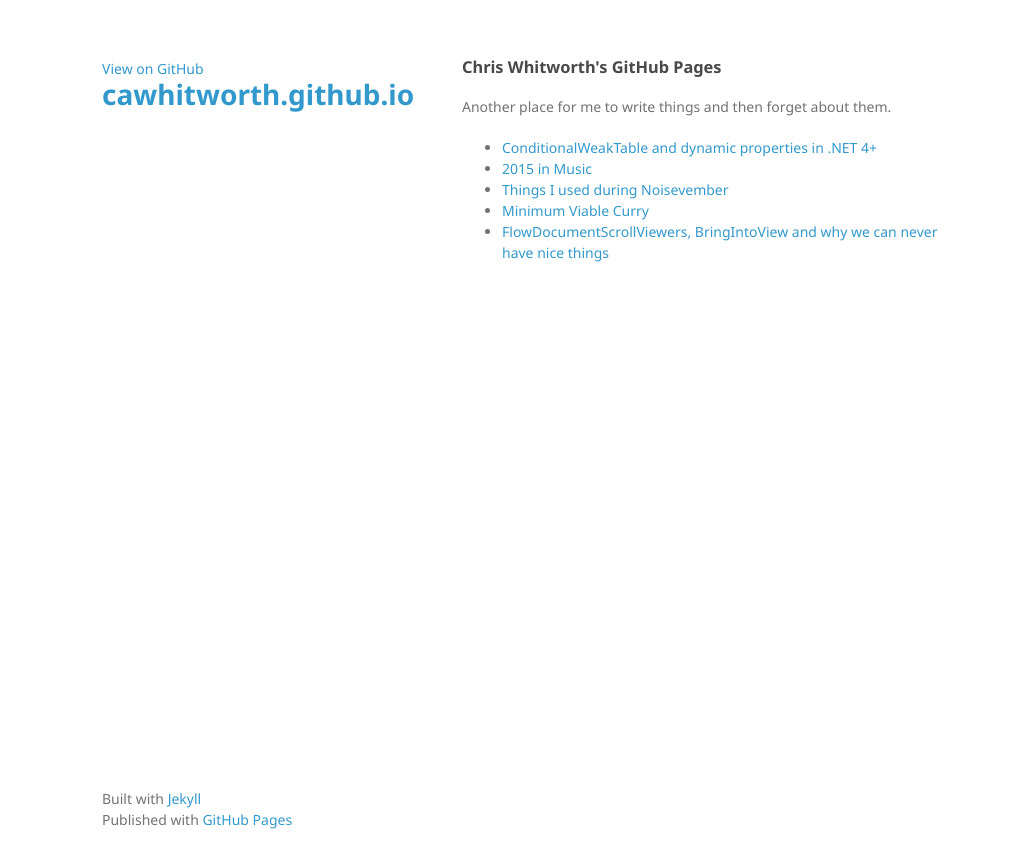
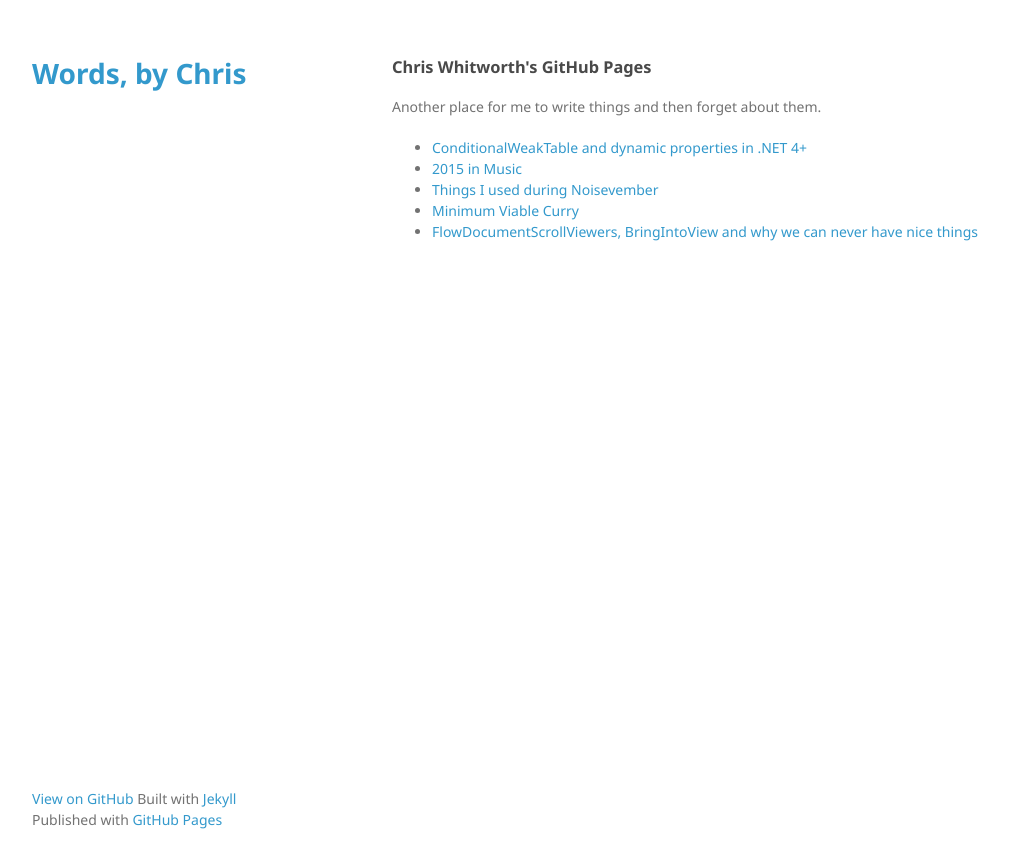
Before and after one commit to cawhitworth/cawhitworth.github.io, a Jekyll site: the page built from index.html, in a window 1280 px wide. Shown: the top 868 px of the page, without its empty margins (108-1117 px from the left). Built offline with Jekyll 4.4.1, drawn with Linux system fonts in a browser that asks for light colours.

Commit message:
Page layout changes

```diff
--- a/_layouts/default.html
+++ b/_layouts/default.html
@@ -22,8 +22,7 @@
     <div class="wrapper">
     <!-- HEADER -->
       <header>
-        <a id="forkme_banner" href="https://github.com/cawhitworth">View on GitHub</a>
-        <h1><a href="/">cawhitworth.github.io</a></h1>
+        <h1><a href="/">Words, by Chris</a></h1>
       </header>
 
     <!-- MAIN CONTENT -->
--- a/stylesheets/styles.css
+++ b/stylesheets/styles.css
@@ -54,7 +54,7 @@
 }
 
 .wrapper {
-  width:860px;
+  width:1000px;
   margin:0 auto;
 }
 
@@ -170,7 +170,7 @@
 }
 
 section {
-  width:500px;
+  width:640px;
   float:right;
   padding-bottom:50px;
 }
```
Also changed, not shown: other parts of _layouts/default.html (+1 -0 lines).
